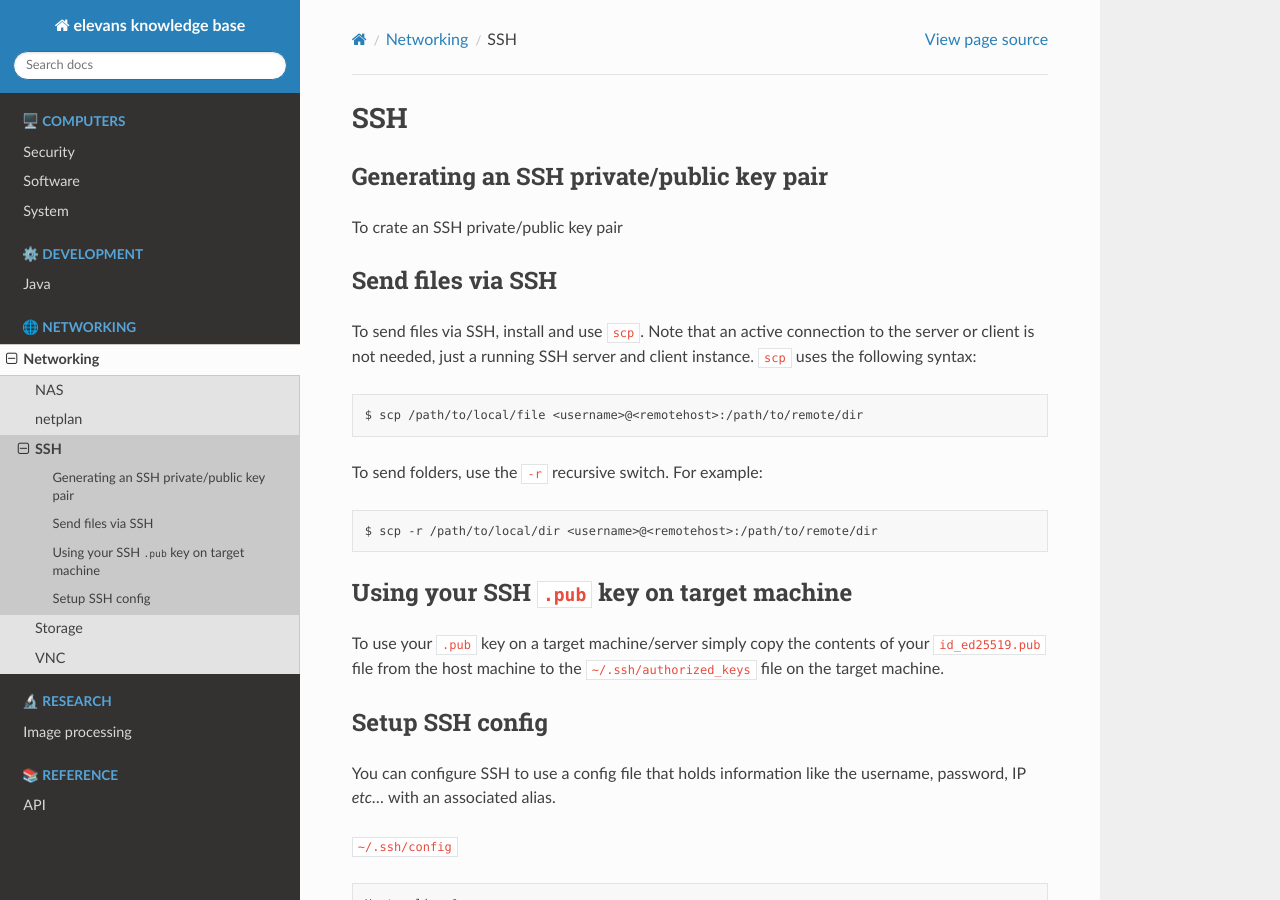
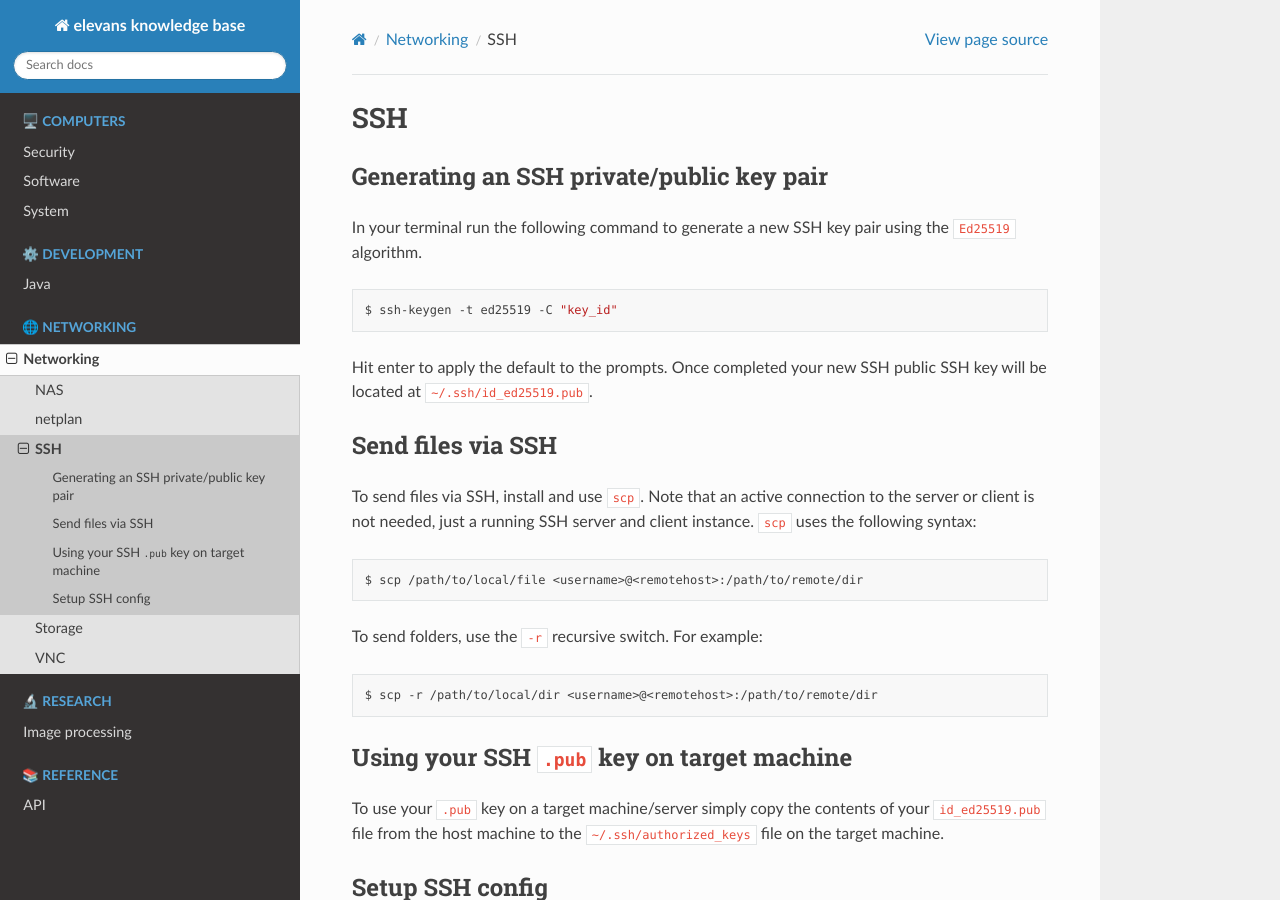
Before and after one commit to elevans/elevans-kb, a Sphinx documentation site: the page built from docs/networking/ssh.md, in a window 1280 px wide and 900 px high. Built offline with Sphinx 7.4.7 and the Read the Docs theme 2.0.0, drawn with Linux system fonts in a browser that asks for light colours.

Commit message:
Add section on how to create new ssh key pair

````diff
--- a/docs/networking/ssh.md
+++ b/docs/networking/ssh.md
@@ -2,7 +2,13 @@
 
 ## Generating an SSH private/public key pair
 
-To crate an SSH private/public key pair
+In your terminal run the following command to generate a new SSH key pair using the `Ed25519` algorithm.
+
+```bash
+$ ssh-keygen -t ed25519 -C "key_id"
+```
+
+Hit enter to apply the default to the prompts. Once completed your new SSH public SSH key will be located at `~/.ssh/id_ed25519.pub`.
 
 ## Send files via SSH
 
````
